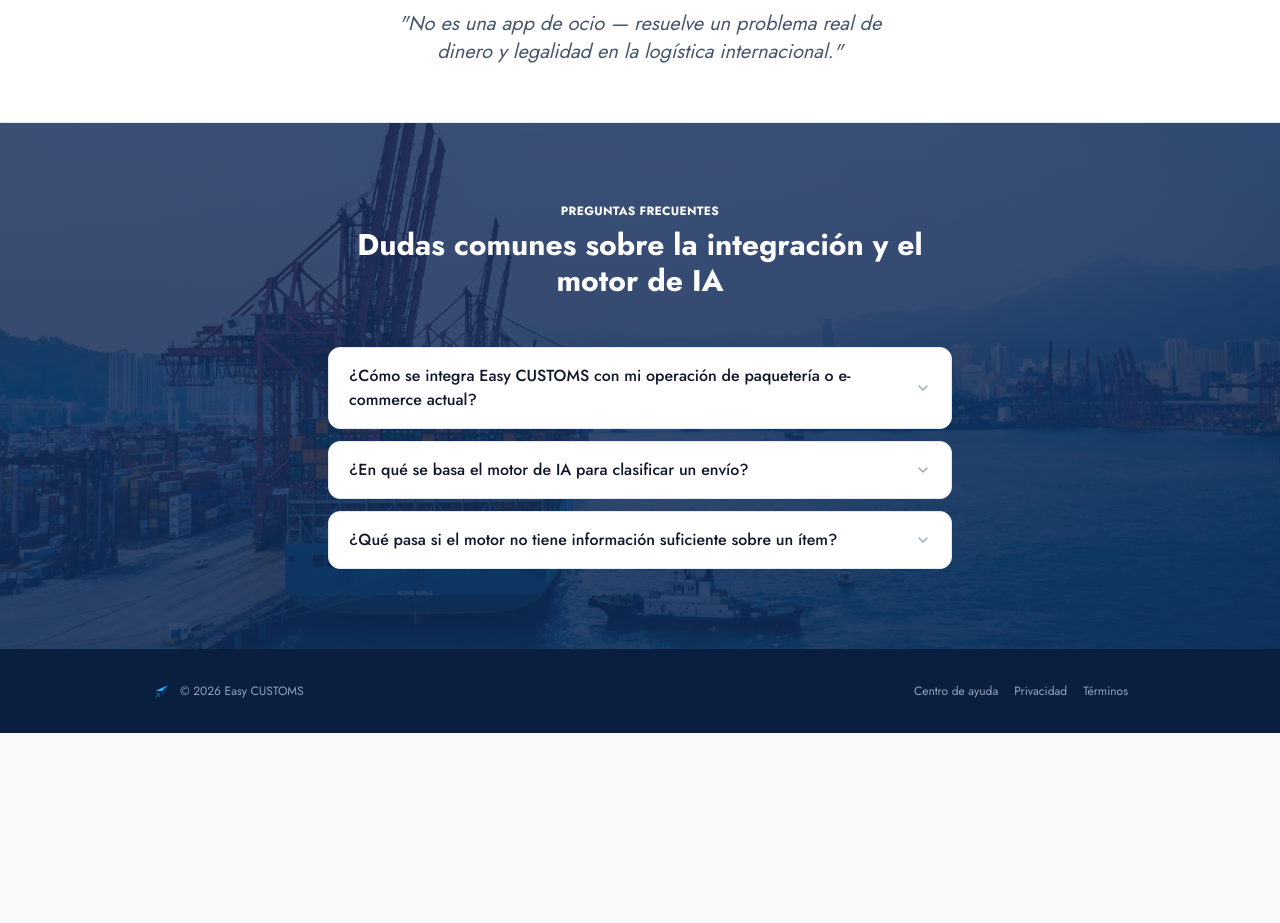
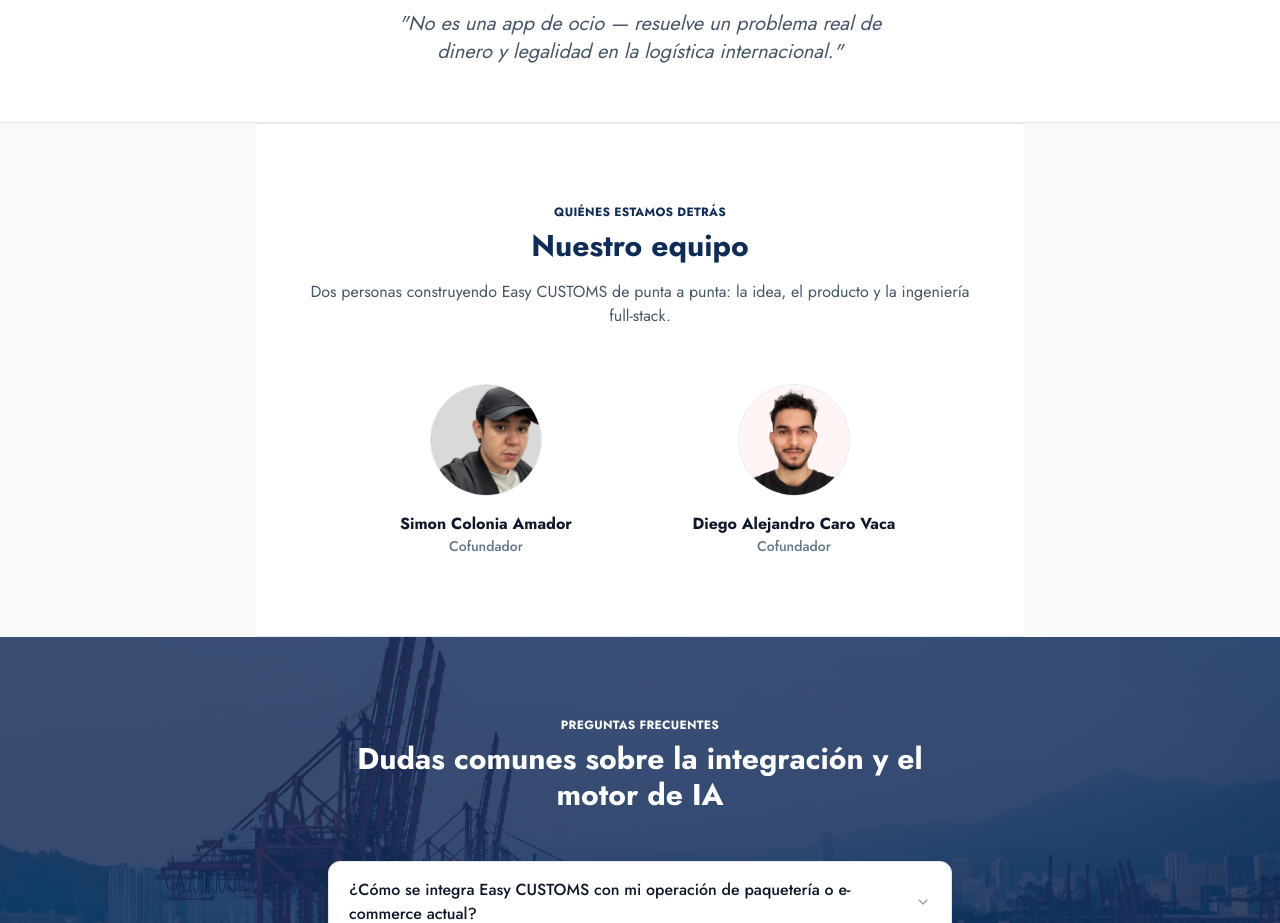
Before and after one commit to Lecho67/BorderCheck-AI_Frontend, a React (Vite) app in the folder frontend/: page / in a window 1280 px wide. Shown: the part 3000-3923 px from the top of the page. Before the commit the page ends 3733 px from the top, so only its background shows below. Built offline with nearby package versions, Linux system fonts and the light colour scheme; no server answers.

Commit message:
feat(landing): sección 'Nuestro equipo' con fotos y roles de los cofundadores

```diff
--- a/frontend/src/pages/Pitch.tsx
+++ b/frontend/src/pages/Pitch.tsx
@@ -70,6 +70,17 @@
     icon: Radar,
     titulo: "Rastreo y verificación en tiempo real",
     texto: "Cada consulta queda registrada con su diagnóstico, trazable en el historial de la operación.",
+  },
+];
+
+const equipo = [
+  {
+    nombre: "Simon Colonia Amador",
+    foto: "/team/simon.jpg",
+  },
+  {
+    nombre: "Diego Alejandro Caro Vaca",
+    foto: "/team/diego.png",
   },
 ];
 
@@ -296,6 +307,34 @@
         </p>
       </section>
 
+      {/* Equipo */}
+      <section className="bg-white border-y border-slate-200 max-w-3xl mx-auto px-6 py-20 text-center">
+        <p className="text-xs font-semibold text-cobalt uppercase tracking-wide mb-2">
+          Quiénes estamos detrás
+        </p>
+        <h2 className="text-2xl sm:text-3xl font-semibold text-cobalt mb-4">Nuestro equipo</h2>
+        <p className="text-slate-600 max-w-2xl mx-auto mb-14">
+          Dos personas construyendo Easy CUSTOMS de punta a punta: la idea, el producto y la
+          ingeniería full-stack.
+        </p>
+
+        <div className="grid sm:grid-cols-2 gap-10 max-w-xl mx-auto">
+          {equipo.map((persona) => (
+            <div key={persona.nombre} className="flex flex-col items-center">
+              <img
+                src={persona.foto}
+                alt={persona.nombre}
+                loading="lazy"
+                decoding="async"
+                className="w-28 h-28 rounded-full object-cover border border-slate-200 mb-4"
+              />
+              <h3 className="font-semibold text-slate-900">{persona.nombre}</h3>
+              <p className="text-sm text-slate-500 font-medium">Cofundador</p>
+            </div>
+          ))}
+        </div>
+      </section>
+
       {/* FAQ */}
       <section className="relative isolate overflow-hidden">
         {/* Imagen de fondo: tránsito marítimo en puerto */}
```
Also changed, not shown: frontend/public/team/diego.png (added), frontend/public/team/simon.jpg (added).
